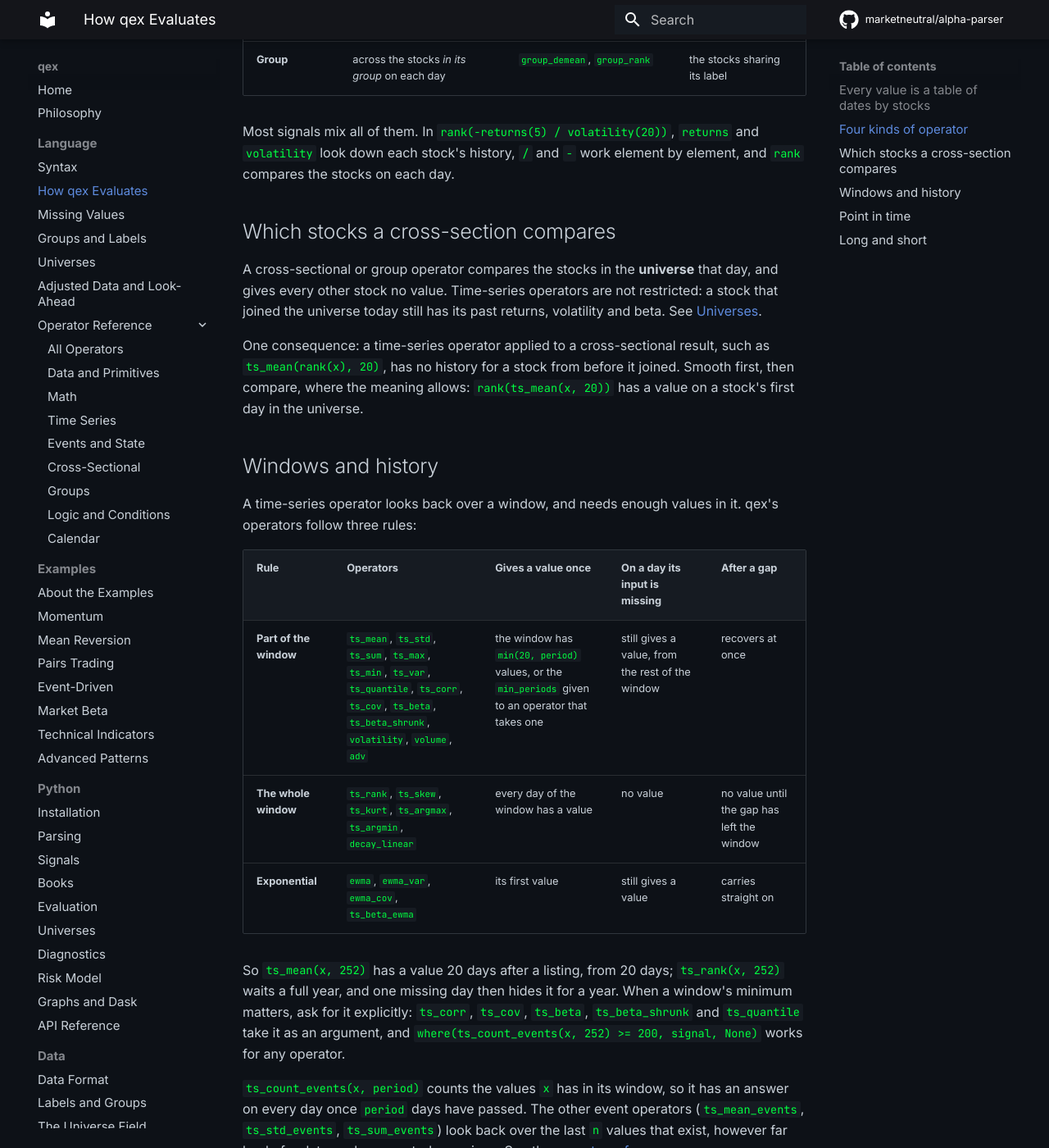
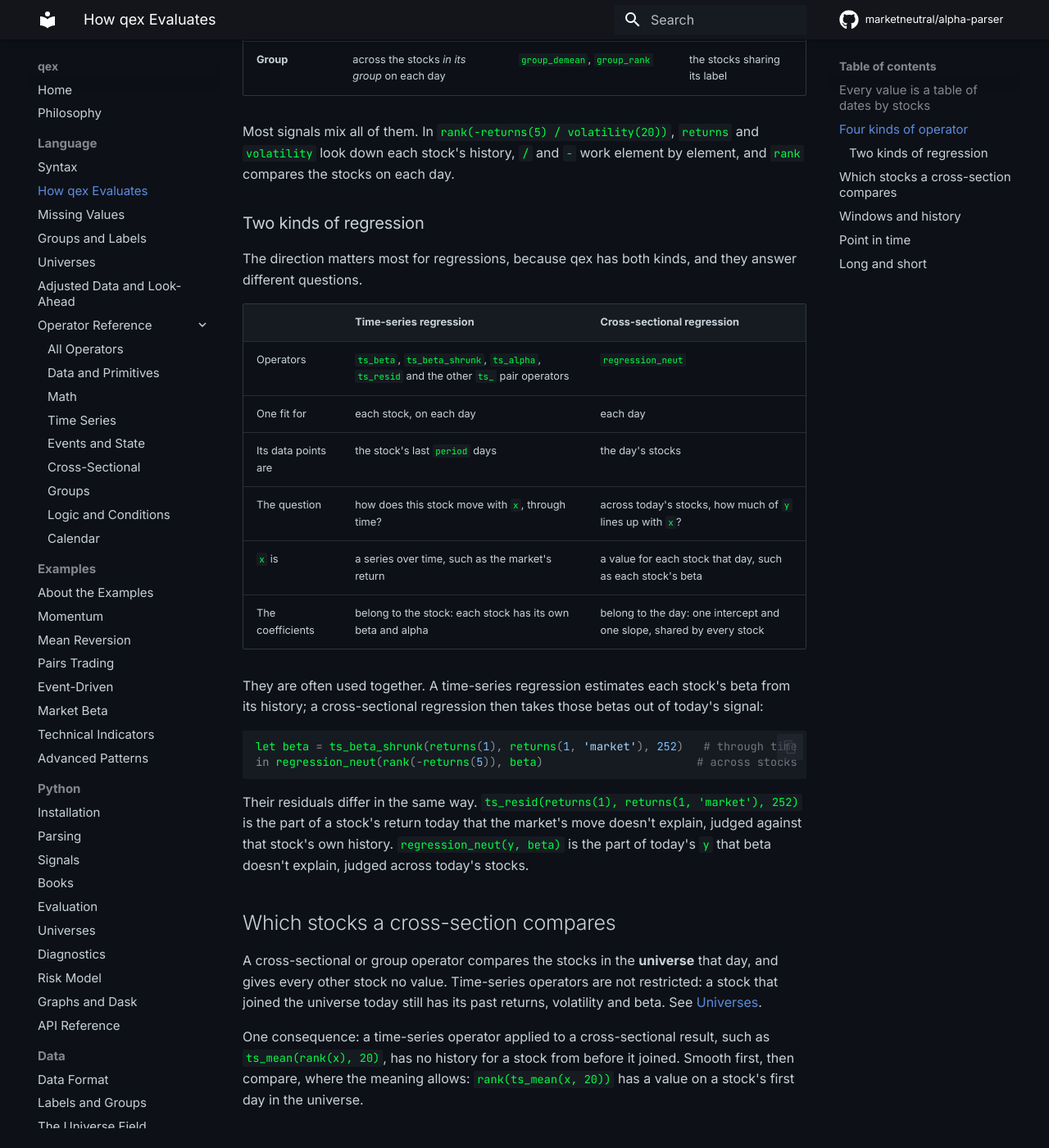
Before and after one commit to marketneutral/alpha-parser, an MkDocs documentation site: the page built from docs/language/concepts.md, in a window 1280 px wide and 1400 px high, scrolled down 983 px. Shown: the whole window at 82% size. Built offline with MkDocs 1.6.1 and Material for MkDocs 9.7.7, drawn with Linux system fonts in a browser that asks for light colours; comment, search, counter and statistics services are not loaded.

Commit message:
Docs: say plainly which regressions run through time and which across stocks
- How qex Evaluates gains "Two kinds of regression": a side-by-side table of
  the time-series fits (ts_beta, ts_alpha, ts_resid...: one per stock, over
  its window) and the cross-sectional one (regression_neut: one per day,
  across the stocks), what each one's x and coefficients are, how they're
  used together, and how their residuals differ.
- regression_neut's entry opens with a note that it is a regression across
  stocks, not through time; the time-series pair operators open with the
  mirror note. Both link to the comparison.
- The overview rows and the Market Beta page say which kind each one is.

Co-Authored-By: Claude Opus 5.5 <noreply@anthropic.com>
Claude-Session: https://claude.ai/code/session_016RHtDvWUaqKdCpUvVTDPqj

````diff
--- a/docs/language/concepts.md
+++ b/docs/language/concepts.md
@@ -35,6 +35,31 @@ A part used twice, by name with `let` or written out twice, is the same part: qe
 
 Most signals mix all of them. In `rank(-returns(5) / volatility(20))`, `returns` and `volatility` look down each
 stock's history, `/` and `-` work element by element, and `rank` compares the stocks on each day.
+
+### Two kinds of regression
+
+The direction matters most for regressions, because qex has both kinds, and they answer different questions.
+
+| | Time-series regression | Cross-sectional regression |
+|---|---|---|
+| Operators | `ts_beta`, `ts_beta_shrunk`, `ts_alpha`, `ts_resid` and the other `ts_` pair operators | `regression_neut` |
+| One fit for | each stock, on each day | each day |
+| Its data points are | the stock's last `period` days | the day's stocks |
+| The question | how does this stock move with `x`, through time? | across today's stocks, how much of `y` lines up with `x`? |
+| `x` is | a series over time, such as the market's return | a value for each stock that day, such as each stock's beta |
+| The coefficients | belong to the stock: each stock has its own beta and alpha | belong to the day: one intercept and one slope, shared by every stock |
+
+They are often used together. A time-series regression estimates each stock's beta from its history; a
+cross-sectional regression then takes those betas out of today's signal:
+
+```qex
+let beta = ts_beta_shrunk(returns(1), returns(1, 'market'), 252)   # through time
+in regression_neut(rank(-returns(5)), beta)                       # across stocks
+```
+
+Their residuals differ in the same way. `ts_resid(returns(1), returns(1, 'market'), 252)` is the part of a stock's
+return today that the market's move doesn't explain, judged against that stock's own history.
+`regression_neut(y, beta)` is the part of today's `y` that beta doesn't explain, judged across today's stocks.
 
 ## Which stocks a cross-section compares
 
````
Also changed, not shown: docs/examples/market-beta.md (+5 -2 lines), docs/language/ops/cross-sectional.md (+7 -0 lines), docs/language/ops/time-series.md (+7 -0 lines), docs/language/reference.md (+4 -1 lines).
